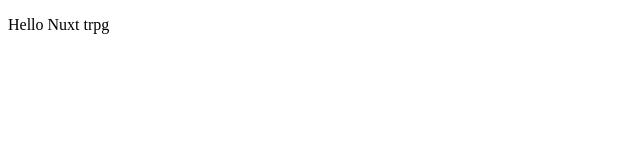
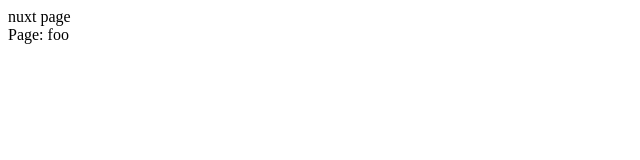
Before and after one commit to cheerppy/trpg-note, a Nuxt app: page / in a window 1280 px wide. Shown: the top 160 px of the page, without its empty margins (0-640 px from the left). Built offline with nearby package versions, Linux system fonts and the light colour scheme.

Commit message:
add index page

```diff
--- a/app.vue
+++ b/app.vue
@@ -1,5 +1,6 @@
 <template>
     <div>
-        <p>Hello Nuxt trpg</p>
+        nuxt page
+        <NuxtPage />
     </div>
 </template>
--- /dev/null
+++ b/pages/index.vue
@@ -0,0 +1,9 @@
+<script lang="ts" setup></script>
+
+<template>
+    <div>
+        Page: foo
+    </div>
+</template>
+
+<style scoped></style>
```
